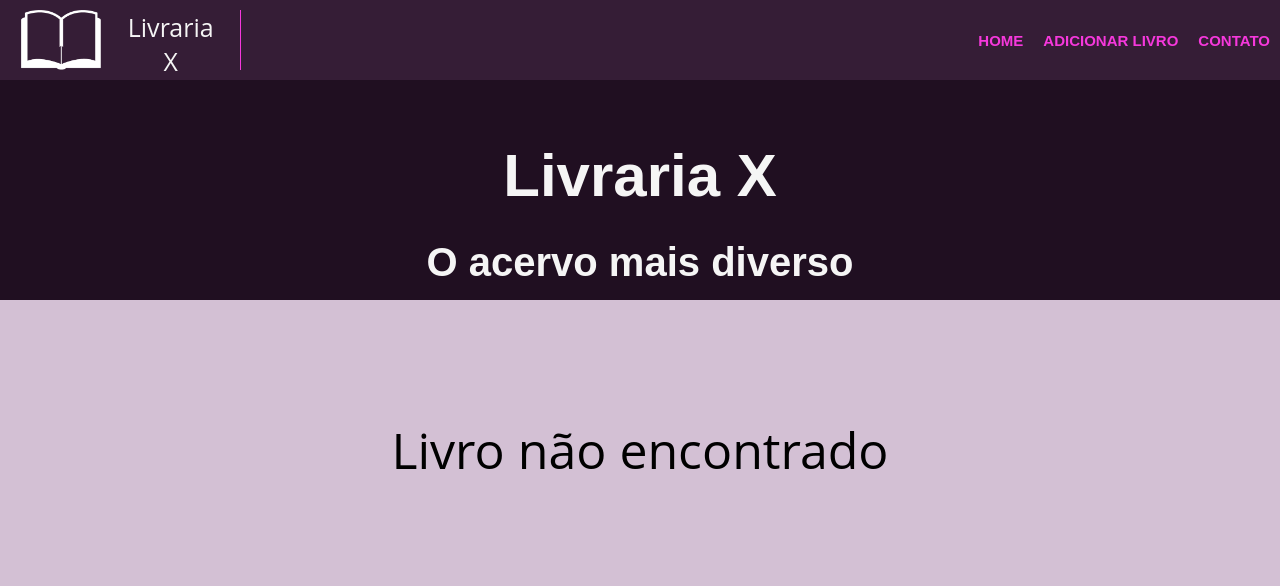
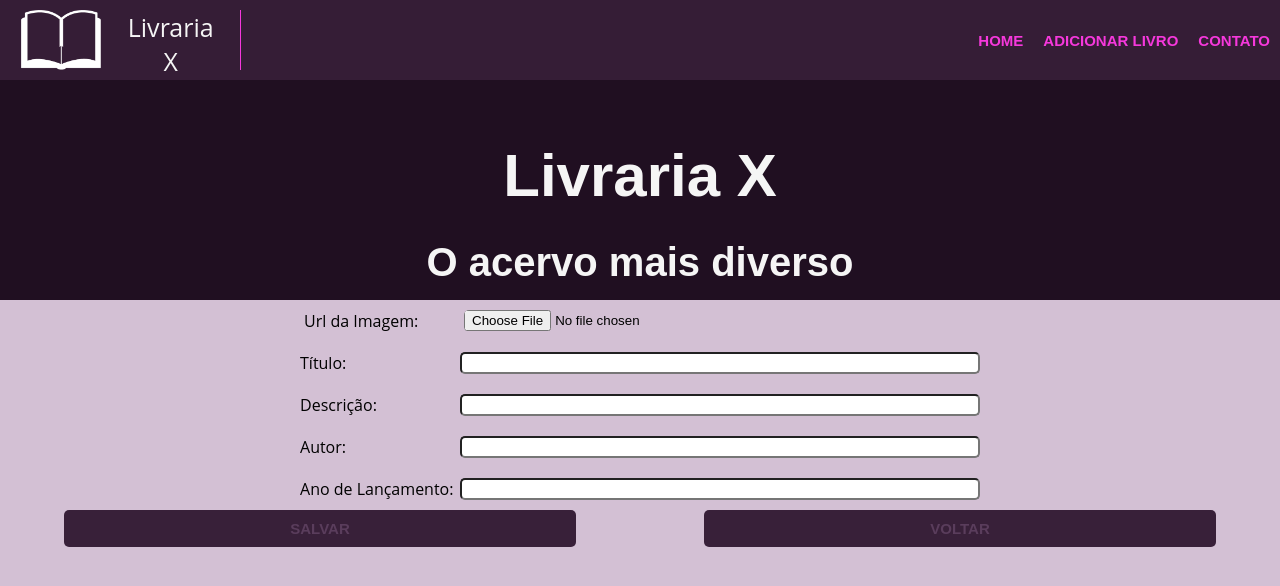
Before and after one commit to Hechprad/feps, a React (Create React App) app: page /book/new in a window 1280 px wide. Shown: the top 586 px of the page. Built offline with nearby package versions, Linux system fonts and the light colour scheme.

Commit message:
add book

```diff
--- a/package.json
+++ b/package.json
@@ -3,6 +3,7 @@
   "version": "0.1.0",
   "private": true,
   "dependencies": {
+    "axios": "^0.19.0",
     "react": "^16.9.0",
     "react-dom": "^16.9.0",
     "react-router-dom": "^5.0.1",
--- a/src/App.js
+++ b/src/App.js
@@ -3,9 +3,9 @@ import React from 'react';
 import { BrowserRouter as Router, Switch, Route } from 'react-router-dom';
 
 /**importando as páginas */
-import Main from './Pages/Main';
-import BookView from './Pages/BookView';
-import BookNew from './Pages/BookView';
+import Main from './Pages/Main.js';
+import BookView from './Pages/BookView.js';
+import BookNew from './Pages/BookNew.js';
 
 function App() {
   return (
--- a/src/Components/BookDetail/index.js
+++ b/src/Components/BookDetail/index.js
@@ -1,5 +1,5 @@
 import React from 'react';
-//????????
+//ganha acesso ao history
 import { withRouter } from 'react-router-dom';
 
 import Button from '../Button/index.js';
@@ -25,7 +25,7 @@ const BookDetail = ({ book, handleEdit, history }) => {
         <p><b>Ano de Lançamento:</b> {book.releaseYear}</p>
         <div className="div-btn">
           {/* colocando true na função handEdit do BookView */}
-          <Button className="btn" onClick={handleEdit}>Editar</Button>
+          <Button className="btn" onClick={handleEdit} history={history}>Editar</Button>
           <Button className="btn" onClick={deleteBook}>Deletar</Button>
         </div>
       </div>
@@ -33,4 +33,4 @@ const BookDetail = ({ book, handleEdit, history }) => {
   ): <div className="not-found">Livro não encontrado</div>;
 };
 
-export default BookDetail;
+export default withRouter(BookDetail);
--- a/src/Components/BookForm/bookForm.css
+++ b/src/Components/BookForm/bookForm.css
@@ -2,7 +2,7 @@
   display: flex;
   flex-direction: column;
 }
-.container-form :nth-child(-n+4){
+.container-form > *{
   justify-content: center;
 }
 .container-btn {
--- a/src/Components/BookForm/index.js
+++ b/src/Components/BookForm/index.js
@@ -1,4 +1,6 @@
 import React, { useState } from 'react';
+// ganha acesso ao history
+import { withRouter } from 'react-router-dom';
 
 import LabelInput from '../LabelInput/index.js';
 import Button from '../Button/index.js';
@@ -6,18 +8,55 @@ import { Link } from 'react-router-dom';
 
 import './bookForm.css';
 
-const BookForm = ( {book, handleEdit} ) => {
+const BookForm = ( {book, handleEdit, history } ) => {
   const [fields, setFields] = useState(book);
+  // const [message, setMessage] = useState('');
+  const voidFields = {
+    title: '',
+    description: '',
+    author: '',
+    releaseYear: '',
+  };
+
+  /*trata os valor dos campos dos inputs
+  de maneira dinâmica, atualizando o valor
+  inserido pelo cliente*/
+  const handleChangeFields = event => {
+    const value = event.target.value;
+    setFields({
+      ...fields, [event.target.name]: value
+    });
+  }
+
+  const handleClickSave = () => {
+    //Aqui entra a chamada para o back para salvar os dados
+    // forçando um 'save' para teste
+    // const value = event.target.value;
+    // books.push({
+    //   ...fields, id: fields, [event.target.name]: value
+    // });
+
+    // atribuir valor vazio para os inputs após salvar
+    setFields(voidFields);
+    history.push('/');
+    /* *****
+    como redirecionar o cliente para a página de detalhe do
+    livro editado??
+    ***** */
+
+    // // aqui haverá uma validação dos campos se necessário
+    // setMessage('Filme criado com sucesso! :)')
+  }
 
   return (
     <div className="container-form">
       {/* <LabelInput label="Importar Imagem da Capa" type="file" value={filename} onChange={handleChange}></LabelInput> */}
-      <LabelInput label="Título" type="text" name="title" value={fields.title}></LabelInput>
-      <LabelInput label="Descrição" type="text" name="description" value={fields.description}></LabelInput>
-      <LabelInput label="Autor" type="text" name="author" value={fields.author}></LabelInput>
-      <LabelInput label="Ano de Lançamento" type="text" name="releaseYear" value={fields.releaseYear}></LabelInput>
+      <LabelInput label="Título" type="text" name="title" value={fields.title} onChange={handleChangeFields}></LabelInput>
+      <LabelInput label="Descrição" type="text" name="description" value={fields.description} onChange={handleChangeFields}></LabelInput>
+      <LabelInput label="Autor" type="text" name="author" value={fields.author} onChange={handleChangeFields}></LabelInput>
+      <LabelInput label="Ano de Lançamento" type="text" name="releaseYear" value={fields.releaseYear} onChange={handleChangeFields}></LabelInput>
       <div className="container-btn">
-        <Button className="btn">Salvar</Button>
+        <Button className="btn" onClick={handleClickSave}>Salvar</Button>
         {/* chama a BookView, ativa a função handleEdit
         mudando o valor true para false e cai no if do 'isEditing'
         sendo mandado de volta para a BookDetail*/}
@@ -27,4 +66,4 @@ const BookForm = ( {book, handleEdit} ) => {
   );
 };
 
-export default BookForm;
+export default withRouter(BookForm);
--- a/src/Components/Header/FixedMenu/index.js
+++ b/src/Components/Header/FixedMenu/index.js
@@ -10,7 +10,7 @@ const FixedMenu = () => {
       <Logo />
       <div className="menu-buttons">
         <Link to="/"><Button>home</Button></Link>
-        <Link to="/"><Button>adicionar livro</Button></Link>
+        <Link to="/book/new"><Button>adicionar livro</Button></Link>
         <Link to="/"><Button>contato</Button></Link>
       </div>
     </div>
--- a/src/Pages/BookNew.js
+++ b/src/Pages/BookNew.js
@@ -1,7 +1,53 @@
 import React from 'react';
+import { withRouter } from 'react-router-dom';
+import { Link } from 'react-router-dom';
 
-const BookNew = () => {
+import Header from '../Components/Header/index.js';
+import LabelInput from '../Components/LabelInput/index.js';
+import Button from '../Components/Button/index.js';
 
+// import './bookNew.css';
+
+const BookNew = (props) => {
+  console.log(props)
+  return(
+
+    <div>
+      <Header/>
+      <div className="container-form">
+        <LabelInput label="Url da Imagem" type="file"></LabelInput>
+        <LabelInput label="Título" type="text" name="title" ></LabelInput>
+        <LabelInput label="Descrição" type="text" name="description"></LabelInput>
+        <LabelInput label="Autor" type="text" name="author"></LabelInput>
+        <LabelInput label="Ano de Lançamento" type="text" name="releaseYear"></LabelInput>
+        <div className="container-btn">
+          <Link to='/'><Button className="btn">Salvar</Button></Link>
+          <Link to='/'><Button className="btn">Voltar</Button></Link>
+        </div>
+      </div>
+    </div>
+  );
 };
 
-export default BookNew;
+export default withRouter(BookNew);
+
+
+// const handleClickSave = event => {
+  //Aqui entra a chamada para o back para salvar os dados
+  // forçando um 'save' para teste
+  // const value = event.target.value;
+  // books.push({
+  //   ...fields, id: books.length+2, [event.target.name]: value
+  // });
+
+  // atribuir valor vazio para os inputs após salvar
+ // setFields(voidFields);
+ // history.push('/');
+  /* *****
+  como redirecionar o cliente para a página de detalhe do
+  livro editado??
+  ***** */
+
+  // // aqui haverá uma validação dos campos se necessário
+  // setMessage('Filme criado com sucesso! :)')
+//}
```
Also changed, not shown: 1 other file (tests, documents, lock files or other folders).
